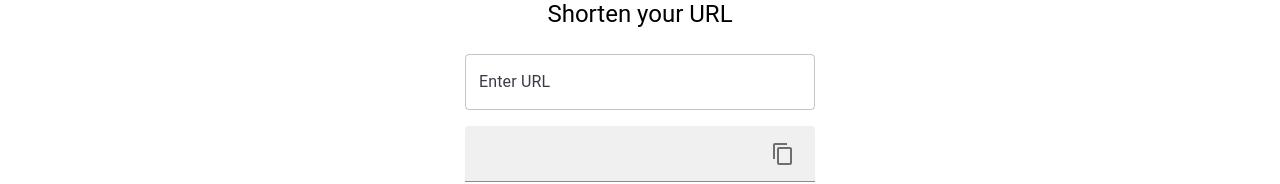
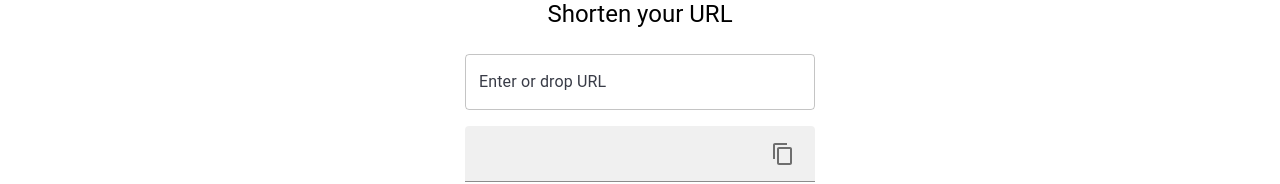
Before and after one commit to YehorLesnev/UrlShortener-Front-end, a React (Create React App) app: page / in a window 1280 px wide. Shown: the part 154-338 px from the top of the page. Built offline with nearby package versions, Linux system fonts and the light colour scheme; the HTML template or start-up script is replaced by a standard one.

Commit message:
Change helper text

```diff
--- a/src/components/Input/InputTextField.jsx
+++ b/src/components/Input/InputTextField.jsx
@@ -13,7 +13,7 @@ function InputTextField({
             </Typography>
 
             <TextField
-                label="Enter URL"
+                label="Enter or drop URL"
                 variant="outlined"
                 value={inputValue}
                 onChange={handleInputChange}
```
